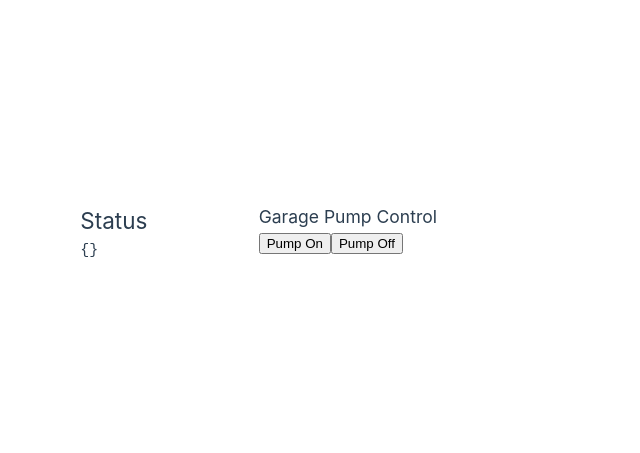
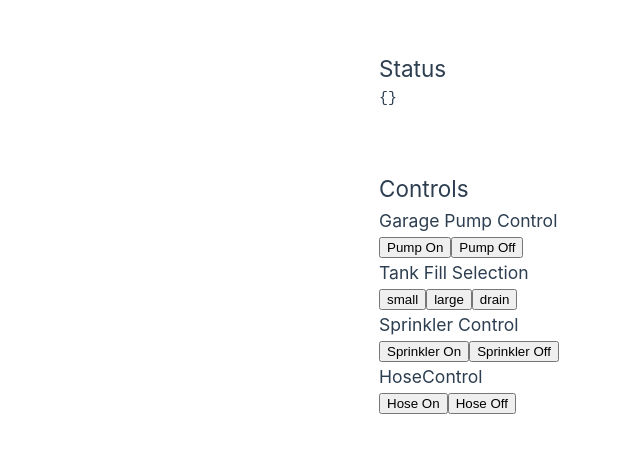
Before and after one commit to d4nielburger/sand-square-sprinkler, a Vue app in the folder client/: page / in a window 1280 px wide. Shown: the part 167-620 px from the top of the page, without its empty margins (171-811 px from the left). Built offline with nearby package versions, Linux system fonts and the light colour scheme; no server answers.

Commit message:
test buttons for all controlls

```diff
--- a/client/src/App.vue
+++ b/client/src/App.vue
@@ -1,15 +1,28 @@
 <script setup>
 import GaragePumpControl from './components/GaragePumpControl.vue';
+import TankFillSelection from './components/TankFillSelection.vue';
+import SprinklerControl from './components/SprinklerControl.vue';
+import HoseControl from './components/HoseControl.vue';
 import StatusDisplay from './components/StatusDisplay.vue';
 </script>
 
 <template>
   <div id="app">
-    <StatusDisplay />
-    <GaragePumpControl />
+    <div class="main-element">
+      <StatusDisplay/>
+    </div>
+    <div id="control" class="main-element">
+      <h2>Controls</h2>
+      <GaragePumpControl/>
+      <TankFillSelection/>
+      <SprinklerControl/>
+      <HoseControl/>
+    </div>
   </div>
 </template>
 
 <style scoped>
-
+.main-element{
+  padding: 2em;
+}
 </style>
--- a/client/src/assets/main.css
+++ b/client/src/assets/main.css
@@ -29,7 +29,7 @@ a,
 
   #app {
     display: grid;
-    grid-template-columns: 1fr 1fr;
+    grid-template-columns: 1fr;
     padding: 0 2rem;
   }
 }
--- /dev/null
+++ b/client/src/components/HoseControl.vue
@@ -0,0 +1,46 @@
+<template>
+    <div>
+      <h3>HoseControl</h3>
+      <button @click="hoseOn">Hose On</button>
+      <button @click="hoseOff">Hose Off</button>
+    </div>
+  </template>
+
+  <script>
+  const API_URI = 'http://localhost:3000/sss/api';
+
+  export default {
+    methods: {
+      async hoseOn() {
+        try {
+          await fetch(`${API_URI}/control/hose`, {
+            method: 'POST',
+            headers: {
+              'Content-Type': 'application/json',
+            },
+            body: JSON.stringify({ state: 'on' }),
+          });
+        } catch (error) {
+          console.error('Error:', error);
+        }
+      },
+      async hoseOff() {
+        try {
+          await fetch(`${API_URI}/control/hose`, {
+            method: 'POST',
+            headers: {
+              'Content-Type': 'application/json',
+            },
+            body: JSON.stringify({ state: 'off' }),
+          });
+        } catch (error) {
+          console.error('Error:', error);
+        }
+      },
+    },
+  };
+  </script>
+
+  <style scoped>
+  /* Your CSS here */
+  </style>
--- /dev/null
+++ b/client/src/components/SprinklerControl.vue
@@ -0,0 +1,46 @@
+<template>
+    <div>
+      <h3>Sprinkler Control</h3>
+      <button @click="sprinklerOn">Sprinkler On</button>
+      <button @click="sprinklerOff">Sprinkler Off</button>
+    </div>
+  </template>
+
+  <script>
+  const API_URI = 'http://localhost:3000/sss/api';
+
+  export default {
+    methods: {
+      async sprinklerOn() {
+        try {
+          await fetch(`${API_URI}/control/sprinkler`, {
+            method: 'POST',
+            headers: {
+              'Content-Type': 'application/json',
+            },
+            body: JSON.stringify({ state: 'on' }),
+          });
+        } catch (error) {
+          console.error('Error:', error);
+        }
+      },
+      async sprinklerOff() {
+        try {
+          await fetch(`${API_URI}/control/sprinkler`, {
+            method: 'POST',
+            headers: {
+              'Content-Type': 'application/json',
+            },
+            body: JSON.stringify({ state: 'off' }),
+          });
+        } catch (error) {
+          console.error('Error:', error);
+        }
+      },
+    },
+  };
+  </script>
+
+  <style scoped>
+  /* Your CSS here */
+  </style>
--- /dev/null
+++ b/client/src/components/TankFillSelection.vue
@@ -0,0 +1,60 @@
+<template>
+    <div>
+      <h3>Tank Fill Selection</h3>
+      <button @click="selectSmall">small</button>
+      <button @click="selectLarge">large</button>
+      <button @click="selectNone">drain</button>
+    </div>
+  </template>
+
+  <script>
+  const API_URI = 'http://localhost:3000/sss/api';
+
+  export default {
+    methods: {
+      async selectSmall() {
+        try {
+          await fetch(`${API_URI}/control/tank`, {
+            method: 'POST',
+            headers: {
+              'Content-Type': 'application/json',
+            },
+            body: JSON.stringify({ select: 'small' }),
+          });
+        } catch (error) {
+          console.error('Error:', error);
+        }
+      },
+      async selectLarge() {
+        try {
+          await fetch(`${API_URI}/control/tank`, {
+            method: 'POST',
+            headers: {
+              'Content-Type': 'application/json',
+            },
+            body: JSON.stringify({ select: 'large' }),
+          });
+        } catch (error) {
+          console.error('Error:', error);
+        }
+      },
+      async selectNone() {
+        try {
+          await fetch(`${API_URI}/control/tank`, {
+            method: 'POST',
+            headers: {
+              'Content-Type': 'application/json',
+            },
+            body: JSON.stringify({ select: 'none' }),
+          });
+        } catch (error) {
+          console.error('Error:', error);
+        }
+      },
+    },
+  };
+  </script>
+
+  <style scoped>
+  /* Your CSS here */
+  </style>
```
